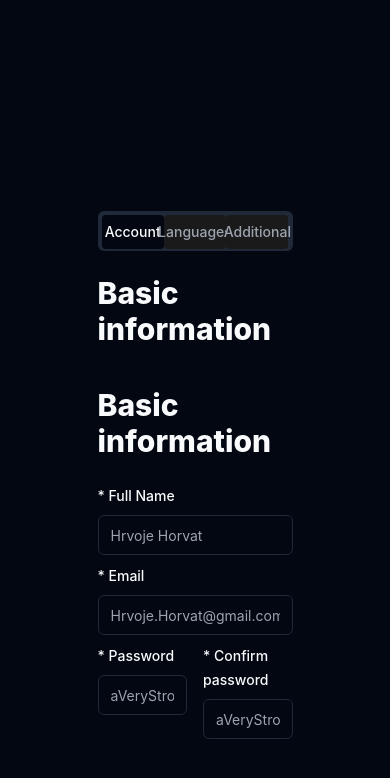
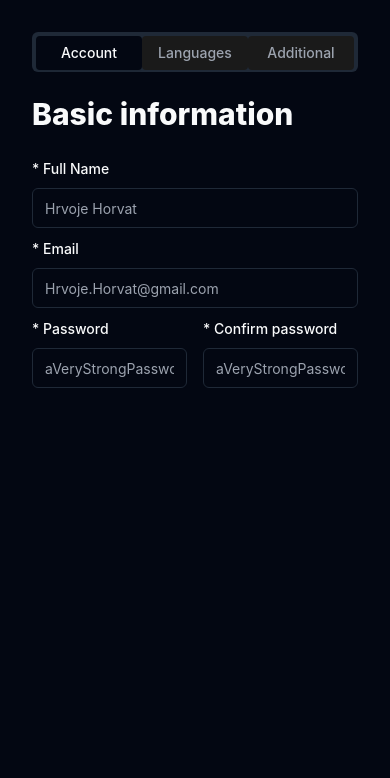
Before and after one commit to Progi-Petrovi/triolingo, a React (Vite) app in the folder frontend/: page /student/register in a window 390 px wide. Shown: the top 778 px of the page. Built offline with nearby package versions, Linux system fonts and the light colour scheme.

Commit message:
make it fully responsive

```diff
--- a/frontend/src/pages/register/StudentRegister.tsx
+++ b/frontend/src/pages/register/StudentRegister.tsx
@@ -165,7 +165,7 @@ export default function StudentRegister() {
     <Form {...form}>
       <form
         onSubmit={form.handleSubmit(onSubmit, onError)}
-        className="h-[50vh] w-[50vw] relative"
+        className="h-[100vh] p-8 md:h-[50vh] md:w-[50vw]"
       >
         <Tabs
           defaultValue={TabsValues.ACCOUNT}
@@ -187,7 +187,6 @@ export default function StudentRegister() {
             value={TabsValues.ACCOUNT}
             className="flex flex-col gap-2 w-full"
           >
-            <p className="font-extrabold text-3xl my-4">Basic information</p>
             <BasicInfo form={form} />
           </TabsContent>
 
--- a/frontend/src/pages/register/TeacherRegister.tsx
+++ b/frontend/src/pages/register/TeacherRegister.tsx
@@ -126,7 +126,7 @@ export default function TeacherRegister() {
     <Form {...form}>
       <form
         onSubmit={form.handleSubmit(onSubmit, onError)}
-        className="h-[50vh] w-[50vw] relative"
+        className="h-[100vh] p-8 md:h-[50vh] md:w-[50vw]"
       >
         <Tabs
           defaultValue={TabsValues.ACCOUNT}
```
